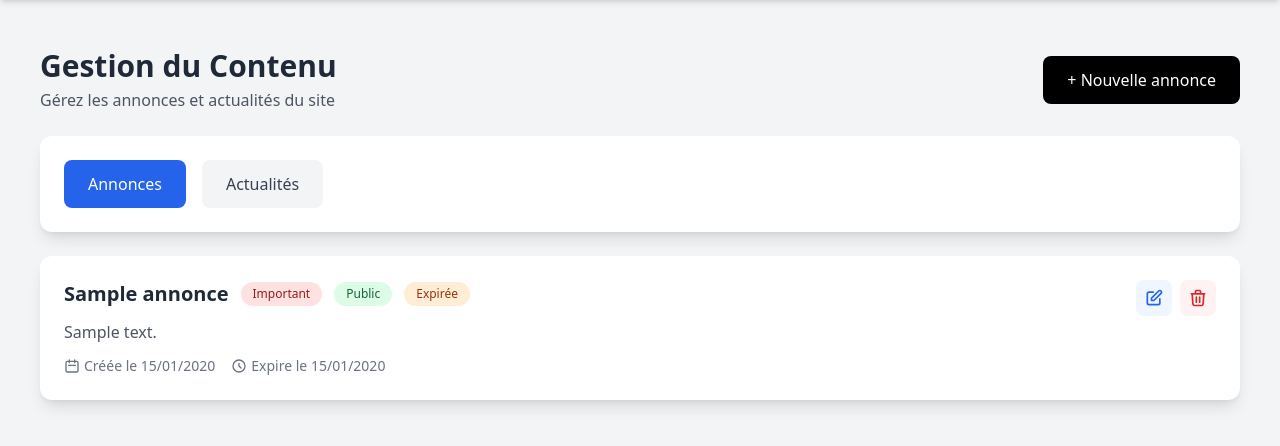
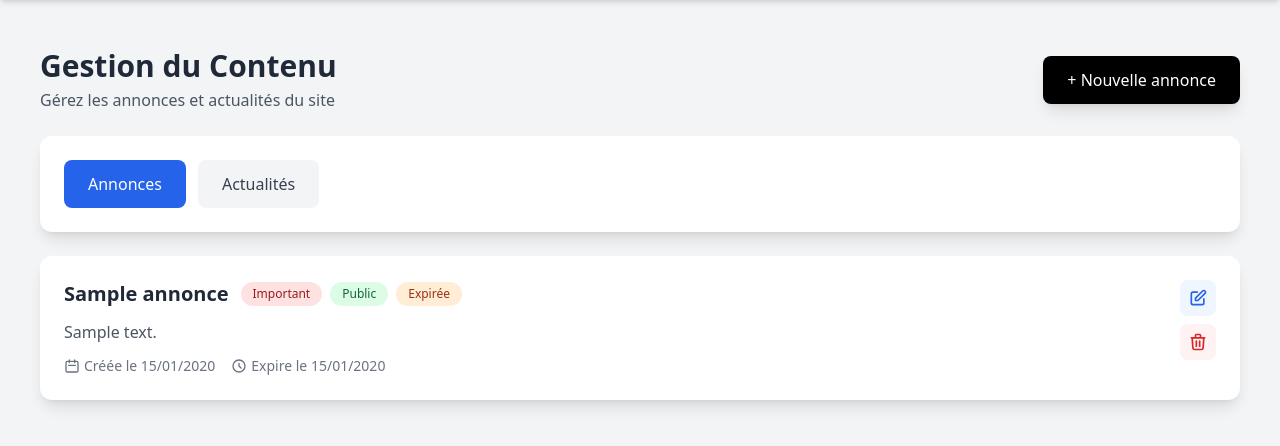
Before and after one commit to antifugazis/EPSJL, a Flask app: page /admin/contenu in a window 1280 px wide. Shown: the part 64-510 px from the top of the page. Run offline with Flask 3, Linux system fonts and the light colour scheme; a user stored in the database is signed in; tables that the repository leaves empty hold one stand-in row (values such as "Sample post"); some libraries are stand-ins or nearby versions.

Commit message:
feat: add delete functionality and improve responsive layout for admin content page

```diff
--- a/templates/admin/contenu.html
+++ b/templates/admin/contenu.html
@@ -24,20 +24,20 @@
 {% block content %}
 <div class="p-6 space-y-6">
     <!-- En-tête -->
-    <div class="flex justify-between items-center">
-        <div>
-            <h1 class="text-3xl font-bold text-gray-800">Gestion du Contenu</h1>
-            <p class="text-gray-600 mt-1">Gérez les annonces et actualités du site</p>
+    <div class="flex flex-col sm:flex-row sm:justify-between sm:items-center gap-4">
+        <div class="flex-1">
+            <h1 class="text-2xl sm:text-3xl font-bold text-gray-800">Gestion du Contenu</h1>
+            <p class="text-sm sm:text-base text-gray-600 mt-1">Gérez les annonces et actualités du site</p>
         </div>
-        <div>
+        <div class="w-full sm:w-auto">
             {% if type_contenu == 'annonces' %}
             <a href="{{ url_for('admin.nouvelle_annonce') }}"
-               class="px-6 block py-3 bg-black text-white rounded-lg">
+               class="px-6 py-3 bg-black text-white rounded-lg hover:bg-gray-800 transition-all font-medium shadow-lg hover:shadow-xl block text-center sm:inline-block whitespace-nowrap">
                 + Nouvelle annonce
             </a>
             {% else %}
             <a href="{{ url_for('admin.nouvelle_actualite') }}"
-               class="px-6 py-3 bg-gradient-to-r from-green-600 to-teal-600 text-white rounded-lg hover:from-green-700 hover:to-teal-700 transition-all font-medium shadow-lg hover:shadow-xl transform hover:scale-105">
+               class="px-6 py-3 bg-gradient-to-r from-green-600 to-teal-600 text-white rounded-lg hover:from-green-700 hover:to-teal-700 transition-all font-medium shadow-lg hover:shadow-xl transform hover:scale-105 block text-center sm:inline-block whitespace-nowrap">
                 + Nouvelle actualité
             </a>
             {% endif %}
@@ -46,13 +46,13 @@
 
     <!-- Filtres -->
     <div class="bg-white rounded-xl shadow-lg p-6">
-        <div class="flex gap-4">
+        <div class="flex flex-col md:flex-row gap-3">
             <a href="{{ url_for('admin.contenu', type='annonces') }}"
-               class="px-6 py-3 rounded-lg font-medium transition-all {% if type_contenu == 'annonces' %}bg-blue-600 text-white{% else %}bg-gray-100 text-gray-700 hover:bg-gray-200{% endif %}">
+               class="w-full md:w-auto px-6 py-3 rounded-lg font-medium transition-all text-center md:text-left {% if type_contenu == 'annonces' %}bg-blue-600 text-white{% else %}bg-gray-100 text-gray-700 hover:bg-gray-200{% endif %}">
                 Annonces
             </a>
             <a href="{{ url_for('admin.contenu', type='actualites') }}"
-               class="px-6 py-3 rounded-lg font-medium transition-all {% if type_contenu == 'actualites' %}bg-green-600 text-white{% else %}bg-gray-100 text-gray-700 hover:bg-gray-200{% endif %}">
+               class="w-full md:w-auto px-6 py-3 rounded-lg font-medium transition-all text-center md:text-left {% if type_contenu == 'actualites' %}bg-green-600 text-white{% else %}bg-gray-100 text-gray-700 hover:bg-gray-200{% endif %}">
                 Actualités
             </a>
         </div>
@@ -63,11 +63,12 @@
         {% if items %}
             {% if type_contenu == 'annonces' %}
                 {% for annonce in items %}
-                <div class="bg-white rounded-xl shadow-lg p-6 hover:shadow-xl transition-all content-item">
-                    <div class="flex items-start justify-between">
+                <div class="bg-white rounded-xl shadow-lg p-4 sm:p-6 hover:shadow-xl transition-all content-item">
+                    <div class="flex flex-col sm:flex-row sm:items-start sm:justify-between gap-4">
                         <div class="flex-1">
-                            <div class="flex items-center gap-3 mb-3">
-                                <h3 class="text-xl font-bold text-gray-800">{{ annonce.titre }}</h3>
+                            <div class="flex flex-col sm:flex-row sm:items-center gap-2 sm:gap-3 mb-3">
+                                <h3 class="text-lg sm:text-xl font-bold text-gray-800">{{ annonce.titre }}</h3>
+                                <div class="flex flex-wrap items-center gap-2">
                                     {% if annonce.important %}
                                     <span class="px-3 py-1 bg-red-100 text-red-800 text-xs font-medium rounded-full">Important</span>
                                     {% endif %}
@@ -80,17 +81,18 @@
                                     <span class="px-3 py-1 bg-orange-100 text-orange-800 text-xs font-medium rounded-full">Expirée</span>
                                     {% endif %}
                                 </div>
-                            <p class="text-gray-600 mb-3">{{ annonce.contenu[:200] }}{% if annonce.contenu|length > 200 %}...{% endif %}</p>
-                            <div class="flex items-center gap-4 text-sm text-gray-500">
+                            </div>
+                            <p class="text-sm sm:text-base text-gray-600 mb-3">{{ annonce.contenu[:200] }}{% if annonce.contenu|length > 200 %}...{% endif %}</p>
+                            <div class="flex flex-col sm:flex-row sm:items-center gap-2 sm:gap-4 text-xs sm:text-sm text-gray-500">
                                 <div class="flex items-center gap-1">
-                                    <svg class="w-4 h-4" fill="none" stroke="currentColor" viewBox="0 0 24 24">
+                                    <svg class="w-4 h-4 flex-shrink-0" fill="none" stroke="currentColor" viewBox="0 0 24 24">
                                         <path stroke-linecap="round" stroke-linejoin="round" stroke-width="2" d="M8 7V3m8 4V3m-9 8h10M5 21h14a2 2 0 002-2V7a2 2 0 00-2-2H5a2 2 0 00-2 2v12a2 2 0 002 2z"></path>
                                     </svg>
                                     <span>Créée le {{ annonce.date_creation.strftime('%d/%m/%Y') }}</span>
                                 </div>
                                 {% if annonce.date_expiration %}
                                 <div class="flex items-center gap-1">
-                                    <svg class="w-4 h-4" fill="none" stroke="currentColor" viewBox="0 0 24 24">
+                                    <svg class="w-4 h-4 flex-shrink-0" fill="none" stroke="currentColor" viewBox="0 0 24 24">
                                         <path stroke-linecap="round" stroke-linejoin="round" stroke-width="2" d="M12 8v4l3 3m6-3a9 9 0 11-18 0 9 9 0 0118 0z"></path>
                                     </svg>
                                     <span>Expire le {{ annonce.date_expiration.strftime('%d/%m/%Y') }}</span>
@@ -98,16 +100,16 @@
                                 {% endif %}
                             </div>
                         </div>
-                        <div class="flex gap-2 ml-4">
+                        <div class="flex sm:flex-col gap-2 sm:ml-4">
                             <a href="{{ url_for('admin.modifier_annonce', id=annonce.id) }}"
-                               class="p-2 bg-blue-50 text-blue-600 rounded-lg hover:bg-blue-100 transition-colors">
-                                <svg class="w-5 h-5" fill="none" stroke="currentColor" viewBox="0 0 24 24">
+                               class="flex-1 sm:flex-none p-2 bg-blue-50 text-blue-600 rounded-lg hover:bg-blue-100 transition-colors">
+                                <svg class="w-5 h-5 mx-auto" fill="none" stroke="currentColor" viewBox="0 0 24 24">
                                     <path stroke-linecap="round" stroke-linejoin="round" stroke-width="2" d="M11 5H6a2 2 0 00-2 2v11a2 2 0 002 2h11a2 2 0 002-2v-5m-1.414-9.414a2 2 0 112.828 2.828L11.828 15H9v-2.828l8.586-8.586z"></path>
                                 </svg>
                             </a>
                             <button onclick="deleteAnnonce({{ annonce.id }})"
-                                    class="p-2 bg-red-50 text-red-600 rounded-lg hover:bg-red-100 transition-colors">
-                                <svg class="w-5 h-5" fill="none" stroke="currentColor" viewBox="0 0 24 24">
+                                    class="flex-1 sm:flex-none p-2 bg-red-50 text-red-600 rounded-lg hover:bg-red-100 transition-colors">
+                                <svg class="w-5 h-5 mx-auto" fill="none" stroke="currentColor" viewBox="0 0 24 24">
                                     <path stroke-linecap="round" stroke-linejoin="round" stroke-width="2" d="M19 7l-.867 12.142A2 2 0 0116.138 21H7.862a2 2 0 01-1.995-1.858L5 7m5 4v6m4-6v6m1-10V4a1 1 0 00-1-1h-4a1 1 0 00-1 1v3M4 7h16"></path>
                                 </svg>
                             </button>
@@ -117,30 +119,32 @@
                 {% endfor %}
             {% else %}
                 {% for news in items %}
-                <div class="bg-white rounded-xl shadow-lg p-6 hover:shadow-xl transition-all content-item">
-                    <div class="flex items-start justify-between">
+                <div class="bg-white rounded-xl shadow-lg p-4 sm:p-6 hover:shadow-xl transition-all content-item">
+                    <div class="flex flex-col sm:flex-row sm:items-start sm:justify-between gap-4">
                         <div class="flex-1">
-                            <div class="flex items-center gap-3 mb-3">
-                                <div class="px-3 py-1 bg-purple-100 text-purple-800 text-sm font-medium rounded-full">
+                            <div class="flex flex-col sm:flex-row sm:items-center gap-2 sm:gap-3 mb-3">
+                                <div class="px-3 py-1 bg-purple-100 text-purple-800 text-xs sm:text-sm font-medium rounded-full w-fit">
                                     Priorité: {{ news.priority }}
                                 </div>
+                                <div class="flex items-center gap-2">
                                     {% if news.active %}
                                     <span class="px-3 py-1 bg-green-100 text-green-800 text-xs font-medium rounded-full">Active</span>
                                     {% else %}
                                     <span class="px-3 py-1 bg-gray-100 text-gray-800 text-xs font-medium rounded-full">Inactive</span>
                                     {% endif %}
                                 </div>
-                            <p class="text-gray-800 text-lg mb-3">{{ news.content }}</p>
-                            <div class="flex items-center gap-4 text-sm text-gray-500">
+                            </div>
+                            <p class="text-sm sm:text-base text-gray-800 mb-3">{{ news.content }}</p>
+                            <div class="flex flex-col sm:flex-row sm:items-center gap-2 sm:gap-4 text-xs sm:text-sm text-gray-500">
                                 <div class="flex items-center gap-1">
-                                    <svg class="w-4 h-4" fill="none" stroke="currentColor" viewBox="0 0 24 24">
+                                    <svg class="w-4 h-4 flex-shrink-0" fill="none" stroke="currentColor" viewBox="0 0 24 24">
                                         <path stroke-linecap="round" stroke-linejoin="round" stroke-width="2" d="M12 8v4l3 3m6-3a9 9 0 11-18 0 9 9 0 0118 0z"></path>
                                     </svg>
                                     <span>Créée le {{ news.date_created.strftime('%d/%m/%Y %H:%M') }}</span>
                                 </div>
                                 {% if news.date_updated != news.date_created %}
                                 <div class="flex items-center gap-1">
-                                    <svg class="w-4 h-4" fill="none" stroke="currentColor" viewBox="0 0 24 24">
+                                    <svg class="w-4 h-4 flex-shrink-0" fill="none" stroke="currentColor" viewBox="0 0 24 24">
                                         <path stroke-linecap="round" stroke-linejoin="round" stroke-width="2" d="M4 4v5h.582m15.356 2A8.001 8.001 0 004.582 9m0 0H9m11 11v-5h-.581m0 0a8.003 8.003 0 01-15.357-2m15.357 2H15"></path>
                                     </svg>
                                     <span>Modifiée le {{ news.date_updated.strftime('%d/%m/%Y %H:%M') }}</span>
@@ -148,16 +152,16 @@
                                 {% endif %}
                             </div>
                         </div>
-                        <div class="flex gap-2 ml-4">
+                        <div class="flex sm:flex-col gap-2 sm:ml-4">
                             <a href="{{ url_for('admin.modifier_actualite', id=news.id) }}"
-                               class="p-2 bg-blue-50 text-blue-600 rounded-lg hover:bg-blue-100 transition-colors">
-                                <svg class="w-5 h-5" fill="none" stroke="currentColor" viewBox="0 0 24 24">
+                               class="flex-1 sm:flex-none p-2 bg-blue-50 text-blue-600 rounded-lg hover:bg-blue-100 transition-colors">
+                                <svg class="w-5 h-5 mx-auto" fill="none" stroke="currentColor" viewBox="0 0 24 24">
                                     <path stroke-linecap="round" stroke-linejoin="round" stroke-width="2" d="M11 5H6a2 2 0 00-2 2v11a2 2 0 002 2h11a2 2 0 002-2v-5m-1.414-9.414a2 2 0 112.828 2.828L11.828 15H9v-2.828l8.586-8.586z"></path>
                                 </svg>
                             </a>
                             <button onclick="deleteActualite({{ news.id }})"
-                                    class="p-2 bg-red-50 text-red-600 rounded-lg hover:bg-red-100 transition-colors">
-                                <svg class="w-5 h-5" fill="none" stroke="currentColor" viewBox="0 0 24 24">
+                                    class="flex-1 sm:flex-none p-2 bg-red-50 text-red-600 rounded-lg hover:bg-red-100 transition-colors">
+                                <svg class="w-5 h-5 mx-auto" fill="none" stroke="currentColor" viewBox="0 0 24 24">
                                     <path stroke-linecap="round" stroke-linejoin="round" stroke-width="2" d="M19 7l-.867 12.142A2 2 0 0116.138 21H7.862a2 2 0 01-1.995-1.858L5 7m5 4v6m4-6v6m1-10V4a1 1 0 00-1-1h-4a1 1 0 00-1 1v3M4 7h16"></path>
                                 </svg>
                             </button>
```
Also changed, not shown: templates/admin/base_admin.html (+42 -7 lines), epsjl.db. Lines whose indentation alone changed are shown as unchanged.
